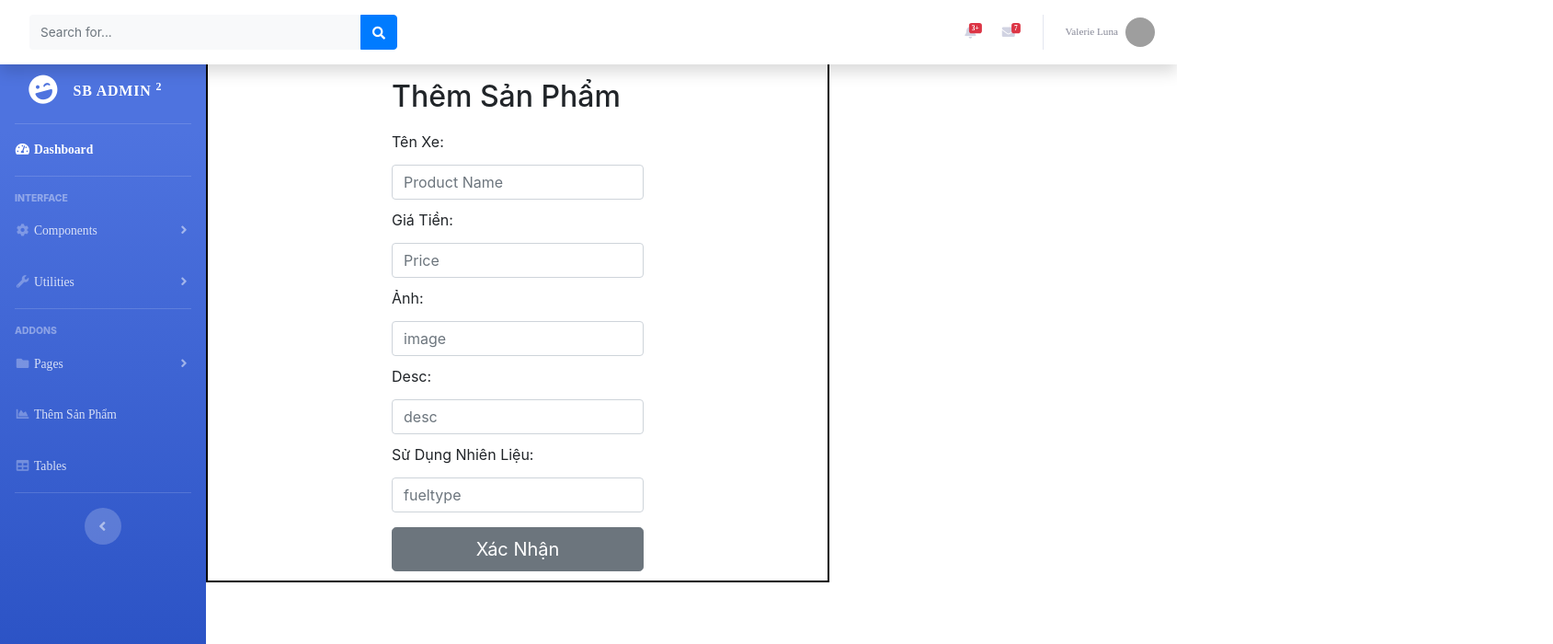
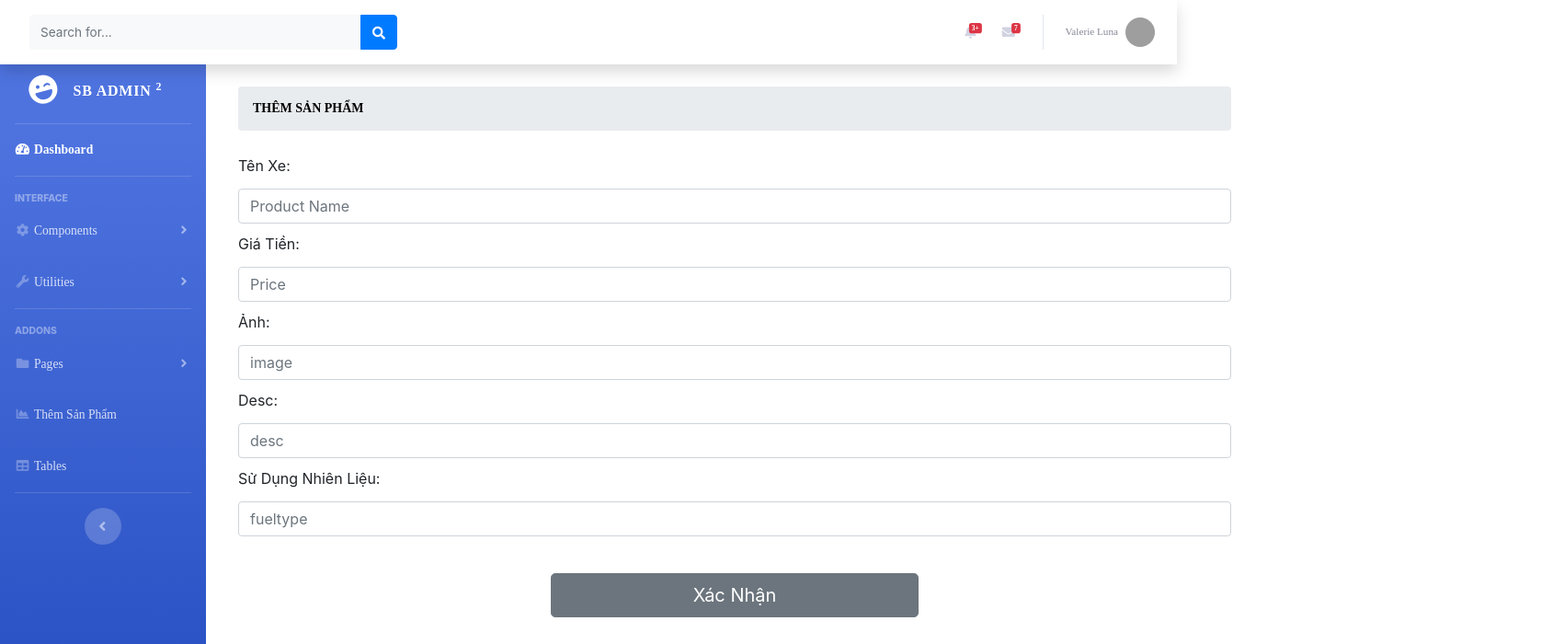
Before and after one commit to quybenho/assignment-1-08528-ftqaxt, an Angular app: page /admin/add in a window 1280 px wide. Shown: the top 700 px of the page at 92% size, 1689 px wide, since content can reach past the window. Built offline with nearby package versions, Linux system fonts and the light colour scheme; grey boxes are pictures that could not be loaded; a web font is replaced by a local one.

Commit message:
2 files modified

```diff
--- a/src/app/product-add/product-add.component.html
+++ b/src/app/product-add/product-add.component.html
@@ -1,5 +1,16 @@
-<div class="container" style="border: 2px solid black; padding: 20px 200px 10px 200px; ">
-	<h2>Thêm Sản Phẩm</h2>
+<div class="container" style=" margin: 30px 1000px 0px 5px;">
+	<div class="container">
+		<div>
+
+			<nav aria-label="breadcrumb">
+				<ol class="breadcrumb">
+					<li class="breadcrumb-item"><a routerLink="/home"
+							style="  text-decoration: none;color: black;font-weight:bold;">THÊM SẢN PHẨM</a></li>
+					<!-- <li class="breadcrumb-item active" aria-current="page">NEWS BLOG</li> -->
+				</ol>
+			</nav>
+
+		</div>
 		<div class="form-group">
 			<label for="">  {{address}}</label>
 			<label for="" style="padding: 10px 0 5px 0;">Tên Xe:</label>
@@ -13,6 +24,6 @@
 			<label for="" style="padding: 10px 0 5px 0;">Sử Dụng Nhiên Liệu:</label>
 			<input type="text" name="fueltype" class="form-control"placeholder="fueltype" [(ngModel)]="product.fueltype">
   </div>
-		<button type="button" (click)="addProduct()" class="btn btn-secondary btn-lg btn-block"> Xác Nhận </button>
 
+  	<button type="button" (click)="addProduct()" style="width: 400px;margin: 0 auto;margin-top: 40px;"class="btn btn-secondary btn-lg btn-block"> Xác Nhận </button>
 	</div>
--- a/src/app/product-manager/product-manager.component.html
+++ b/src/app/product-manager/product-manager.component.html
@@ -1,13 +1,13 @@
-<div id="content-wrapper" class="d-flex flex-column" style="margin-top:20px;">
+<div id="content-wrapper" class="d-flex flex-column" style="margin-top:20px;margin-left:15px;">
   <div class="d-sm-flex align-items-center justify-content-between mb-4">
             <h1 class="h3 mb-0 text-gray-800">MANAGER</h1>
-            <a href="#" class="d-none d-sm-inline-block btn btn-sm btn-primary shadow-sm"><i class="fas fa-download fa-sm text-white-50"></i> Generate Report</a>
+            <a href="#" class="d-none d-sm-inline-block btn btn-sm btn-primary shadow-sm"><i class="fas fa-download fa-sm text-white-50" ></i> Generate Report</a>
           </div>
 
 	<div id="content">
 	</div>
 </div>
-<div class="row" style="margin-left:-10px;" >
+<div class="row" style="margin-right:5px;margin-left:5px;" >
 
 
 
```
Lines whose indentation alone changed are shown as unchanged.
